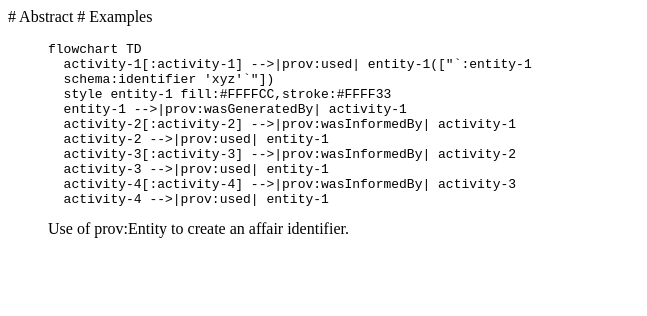
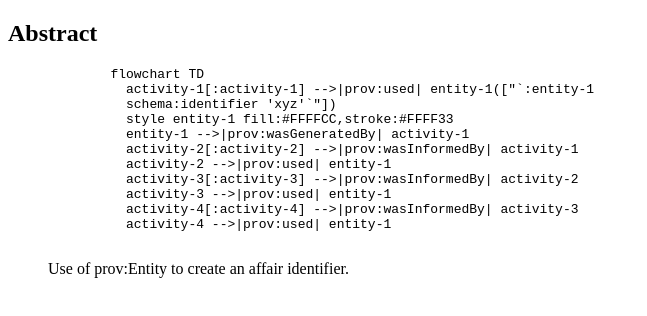
Before and after one commit to bequrios/mermaid, a plain HTML site: page index.html in a window 1280 px wide. Shown: the whole page, without its empty margins (0-647 px from the left). Drawn offline with Linux system fonts and the light colour scheme; a script that the page names is missing.

Commit message:
update index.html

```diff
--- a/index.html
+++ b/index.html
@@ -11,7 +11,6 @@
         subtitle: "Test of ReSpec Mermaid with Markdown",
         shortName: 'respec-mermaid',
         doJsonLd: true,
-        format: "markdown",
         includePermalinks: false,
         maxTocLevel: 2,
         inlineCSS: true,
@@ -28,12 +27,9 @@
     </script>
   </head>
   <body>
-# Abstract
-
-# Examples
-
+    <section id="abstract"><h1>Abstract</h1></section>
+    <section id="examples">
       <figure>
-
         <pre class="diagram mermaid">
         flowchart TD
           activity-1[:activity-1] -->|prov:used| entity-1(["`:entity-1
@@ -51,7 +47,6 @@ flowchart TD
       <figcaption>Use of prov:Entity to create an affair identifier.</figcaption>
 
     </figure>
-
+  </section>
 </body>
-
 </html>
```
Lines whose indentation alone changed are shown as unchanged.
